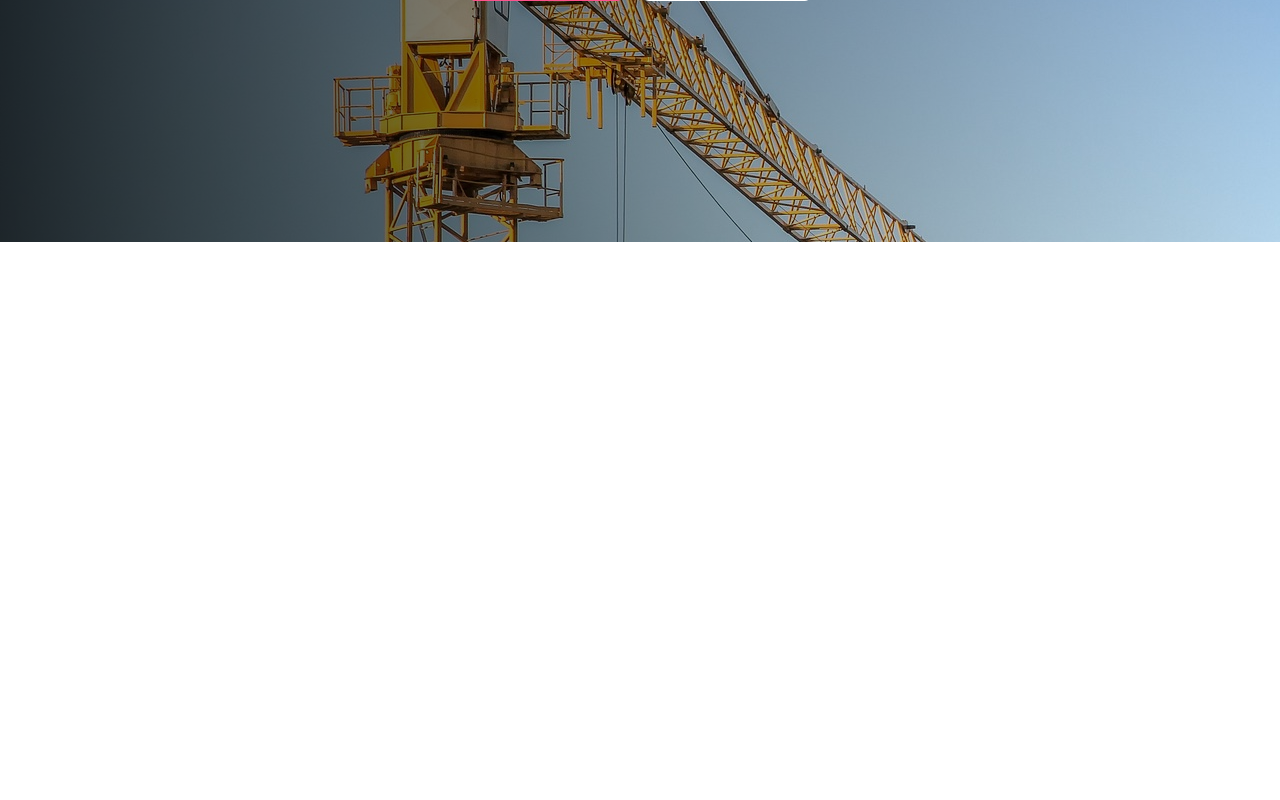
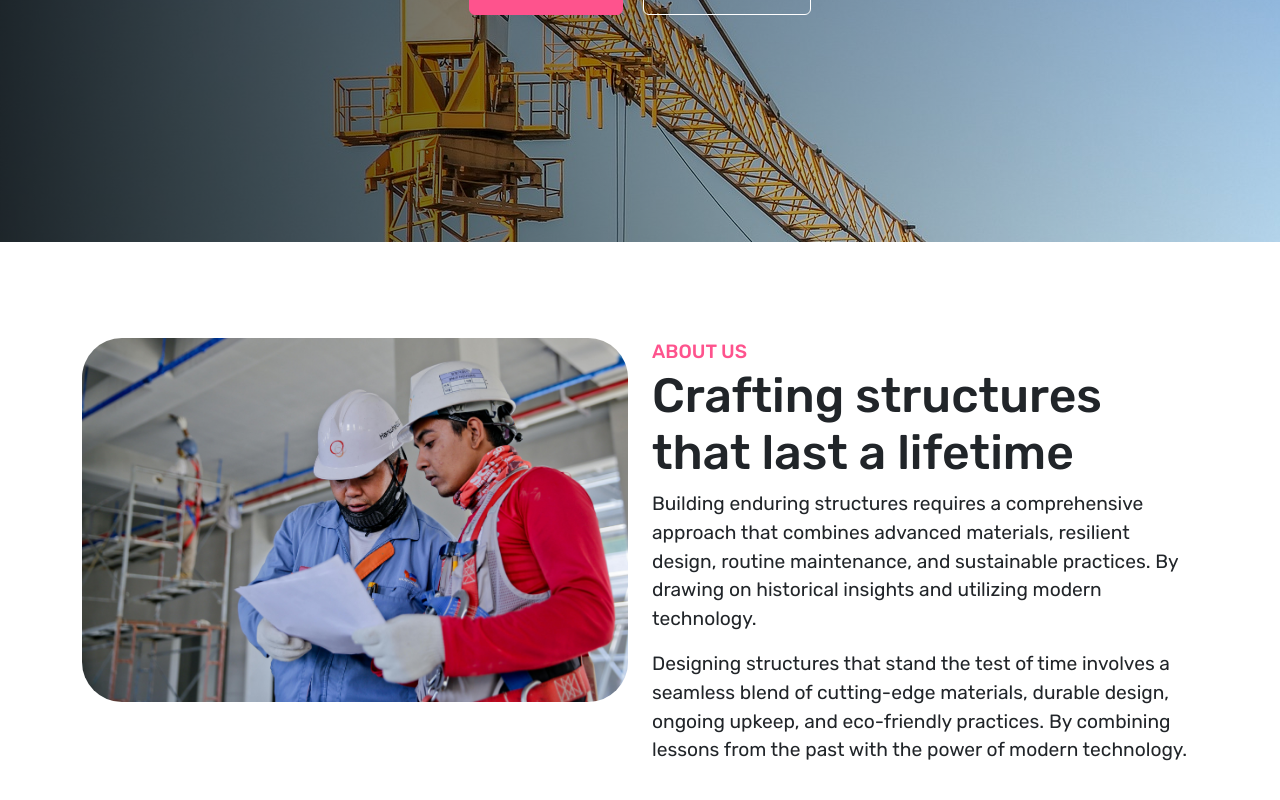
Before and after one commit to nethmalgeesaraux/Construction-Website-React-Laravel, a React (Vite) app in the folder frontend/: page / in a window 1280 px wide. Shown: the part 646-1446 px from the top of the page. Before the commit the page ends 888 px from the top, so only its background shows below. Built offline with nearby package versions, Linux system fonts and the light colour scheme.

Commit message:
enhance Home component with About Us section and update button styles

```diff
--- a/frontend/src/Components/frontend/Home.jsx
+++ b/frontend/src/Components/frontend/Home.jsx
@@ -1,5 +1,6 @@
 import Navbar from 'react-bootstrap/Navbar';
 import Nav from 'react-bootstrap/Nav';
+import AboutImg from '../../assets/about-us.jpg';
 
 const Home = () => {
     return (
@@ -25,19 +26,45 @@ const Home = () => {
 
 
             <main>
+
+                {/* Hero Section */}
                 <section className='section-1'>
                     <div className='hero d-flex align-items-center'>
                         <div className='container-fluid text-center'>
                             <div className='text-center'>
                                 <span>Welcome Amazing Constructions</span>
                                 <h1>Crafting dreams with <br />precision and excellence.</h1>
-                                <p>We excel at transforming visions into reality through outstanding craftsmanship and precise</p>
+                                <p>We excel at transforming visions into reality through outstanding craftsmanship and precise
+                                    <br />attention to detail. With years of experience and a dedication to quality.</p>
                                 <a className='btn btn-primary'>Contact Now</a>
                                 <a className='btn btn-secondary'>View Projects</a>
                             </div>
                         </div>
                     </div>
                 </section>
+
+                {/* About Us Section */}
+                <section className='section-2 py-5'>
+                    <div className='container py-5'>
+                        <div className='row'>
+                            <div className='col-md-6'>
+                                <img src={AboutImg} className='w-100' />
+                            </div>
+                            <div className='col-md-6'>
+                                <span>about us</span>
+                                <h2>Crafting structures that last a lifetime</h2>
+                                <p>Building enduring structures requires a comprehensive approach that combines advanced materials,
+                                    resilient design, routine maintenance, and sustainable practices.
+                                    By drawing on historical insights and utilizing modern technology.</p>
+                                <p>Designing structures that stand the test of time involves a seamless blend of cutting-edge materials,
+                                    durable design, ongoing upkeep, and eco-friendly practices.
+                                    By combining lessons from the past with the power of modern technology.</p>
+                            </div>
+
+                        </div>
+                    </div>
+                </section>
+
             </main>
 
 
--- a/frontend/src/assets/css/style.css
+++ b/frontend/src/assets/css/style.css
@@ -17,34 +17,6 @@ h3 {
 
 p {
   font-size: 1.2em;
-}
-
-header nav .nav-link {
-  font-size: 1em;
-  color: #000;
-  text-transform: uppercase;
-  font-weight: 500;
-  margin-left: 20px;
-}
-header nav .logo {
-  text-transform: uppercase;
-  font-size: 1em;
-  font-weight: 500;
-}
-header nav .logo span {
-  color: #fe538d;
-}
-
-.section-1 .hero {
-  background: linear-gradient(to right, rgba(0, 0, 0, 0.8), rgba(0, 0, 0, 0)), url("");
-  min-height: 800px;
-  min-height: 800px;
-  color: #FFFFFF;
-}
-.section-1 .hero span {
-  color: #FFB703;
-  font-size: 1.5em;
-  font-weight: 500;
 }
 
 .btn-primary {
@@ -75,4 +47,43 @@ header nav .logo span {
   color: #000;
   border: 1px solid #FFFFFF;
 }
+
+header nav .nav-link {
+  font-size: 1em;
+  color: #000;
+  text-transform: uppercase;
+  font-weight: 500;
+  margin-left: 20px;
+}
+header nav .logo {
+  text-transform: uppercase;
+  font-size: 1em;
+  font-weight: 500;
+}
+header nav .logo span {
+  color: #fe538d;
+}
+
+.section-1 .hero {
+  background: linear-gradient(to right, rgba(0, 0, 0, 0.8), rgba(0, 0, 0, 0)), url("../hero.jpg");
+  min-height: 800px;
+  min-height: 800px;
+  color: #FFFFFF;
+}
+.section-1 .hero span {
+  color: #FFB703;
+  font-size: 1.5em;
+  font-weight: 500;
+}
+
+.section-2 img {
+  border-radius: 40px;
+}
+.section-2 span {
+  color: #fe538d;
+  font-size: 1.2em;
+  padding-bottom: 10px;
+  text-transform: uppercase;
+  font-weight: 500;
+}
 /*# sourceMappingURL=style.css.map */
--- a/frontend/src/assets/css/style.min.css
+++ b/frontend/src/assets/css/style.min.css
@@ -1,2 +1,2 @@
-@import"https://fonts.googleapis.com/css2?family=Outfit:wght@100..900&family=Rubik:ital,wght@0,300..900;1,300..900&display=swap";body{font-family:"Rubik",sans-serif}h1{font-size:4.5em}h2{font-size:3em}h3{font-size:2em}p{font-size:1.2em}header nav .nav-link{font-size:1em;color:#000;text-transform:uppercase;font-weight:500;margin-left:20px}header nav .logo{text-transform:uppercase;font-size:1em;font-weight:500}header nav .logo span{color:#fe538d}.section-1 .hero{background:linear-gradient(to right, rgba(0, 0, 0, 0.8), rgba(0, 0, 0, 0)),url("");min-height:800px;min-height:800px;color:#fff}.section-1 .hero span{color:#ffb703;font-size:1.5em;font-weight:500}.btn-primary{background-color:#fe538d;border:1px solid #fe538d;padding:15px 20px;font-size:1em;font-weight:500;text-transform:uppercase}.btn-primary:hover{background-color:#ffb703;border:1px solid #ffb703}.btn-secondary{background-color:rgba(0,0,0,0);border:1px solid #fff;padding:15px 20px;font-size:1em;font-weight:500;text-transform:uppercase;color:#fff;margin-left:20px}.btn-secondary:hover{background-color:#fff;color:#000;border:1px solid #fff}
+@import"https://fonts.googleapis.com/css2?family=Outfit:wght@100..900&family=Rubik:ital,wght@0,300..900;1,300..900&display=swap";body{font-family:"Rubik",sans-serif}h1{font-size:4.5em}h2{font-size:3em}h3{font-size:2em}p{font-size:1.2em}.btn-primary{background-color:#fe538d;border:1px solid #fe538d;padding:15px 20px;font-size:1em;font-weight:500;text-transform:uppercase}.btn-primary:hover{background-color:#ffb703;border:1px solid #ffb703}.btn-secondary{background-color:rgba(0,0,0,0);border:1px solid #fff;padding:15px 20px;font-size:1em;font-weight:500;text-transform:uppercase;color:#fff;margin-left:20px}.btn-secondary:hover{background-color:#fff;color:#000;border:1px solid #fff}header nav .nav-link{font-size:1em;color:#000;text-transform:uppercase;font-weight:500;margin-left:20px}header nav .logo{text-transform:uppercase;font-size:1em;font-weight:500}header nav .logo span{color:#fe538d}.section-1 .hero{background:linear-gradient(to right, rgba(0, 0, 0, 0.8), rgba(0, 0, 0, 0)),url("../hero.jpg");min-height:800px;min-height:800px;color:#fff}.section-1 .hero span{color:#ffb703;font-size:1.5em;font-weight:500}.section-2 img{border-radius:40px}.section-2 span{color:#fe538d;font-size:1.2em;padding-bottom:10px;text-transform:uppercase;font-weight:500}
 /*# sourceMappingURL=style.min.css.map */
--- a/frontend/src/assets/css/style.scss
+++ b/frontend/src/assets/css/style.scss
@@ -25,6 +25,38 @@ h3 {
 
 p {
     font-size: 1.2em;
+}
+
+
+.btn-primary {
+    background-color: $primary-color;
+    border: 1px solid $primary-color;
+    padding: 15px 20px;
+    font-size: 1em;
+    font-weight: 500;
+    text-transform: uppercase;
+
+    &:hover {
+        background-color: $secondary-color;
+        border: 1px solid $secondary-color;
+    }
+}
+
+.btn-secondary {
+    background-color: transparent;
+    border: 1px solid $text-white;
+    padding: 15px 20px;
+    font-size: 1em;
+    font-weight: 500;
+    text-transform: uppercase;
+    color: $text-white;
+    margin-left: 20px;
+
+    &:hover {
+        background-color: $text-white;
+        color: $text-color;
+        border: 1px solid $text-white;
+    }
 }
 
 header {
@@ -67,33 +99,17 @@ header {
     }
 }
 
-.btn-primary {
-    background-color: $primary-color;
-    border: 1px solid $primary-color;
-    padding: 15px 20px;
-    font-size: 1em;
-    font-weight: 500;
-    text-transform: uppercase;
+.section-2 {
+    img {
+        border-radius: 40px;
+    }
 
-    &:hover {
-        background-color: $secondary-color;
-        border: 1px solid $secondary-color;
+    span {
+        color: $primary-color;
+        font-size: 1.2em;
+        padding-bottom: 10px;
+        text-transform: uppercase;
+        font-weight: 500;
     }
+
 }
-
-.btn-secondary {
-    background-color: transparent;
-    border: 1px solid $text-white;
-    padding: 15px 20px;
-    font-size: 1em;
-    font-weight: 500;
-    text-transform: uppercase;
-    color: $text-white;
-    margin-left: 20px;
-
-    &:hover {
-        background-color: $text-white;
-        color: $text-color;
-        border: 1px solid $text-white;
-    }
-}
```
Also changed, not shown: 2 other files (tests, documents, lock files or other folders).
